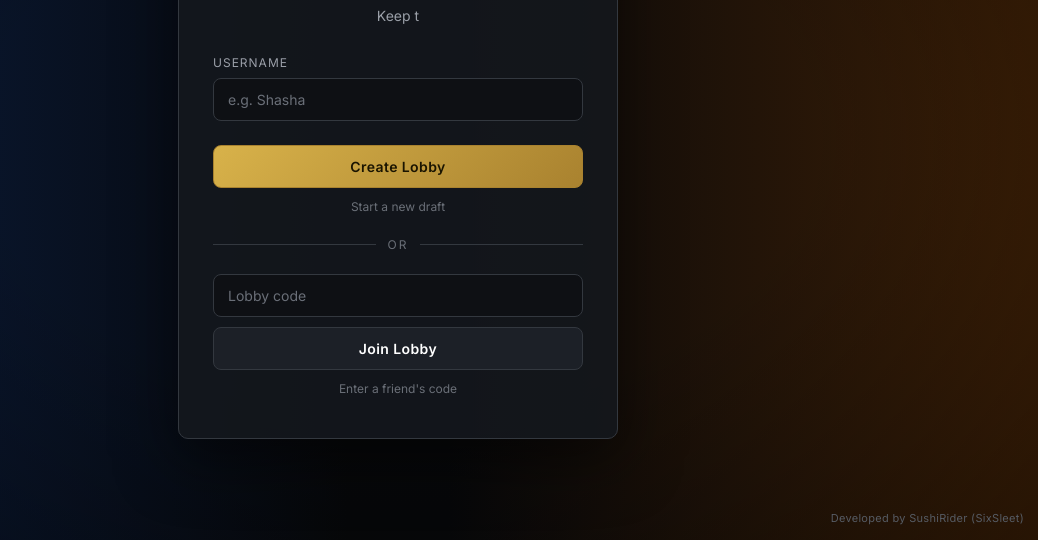
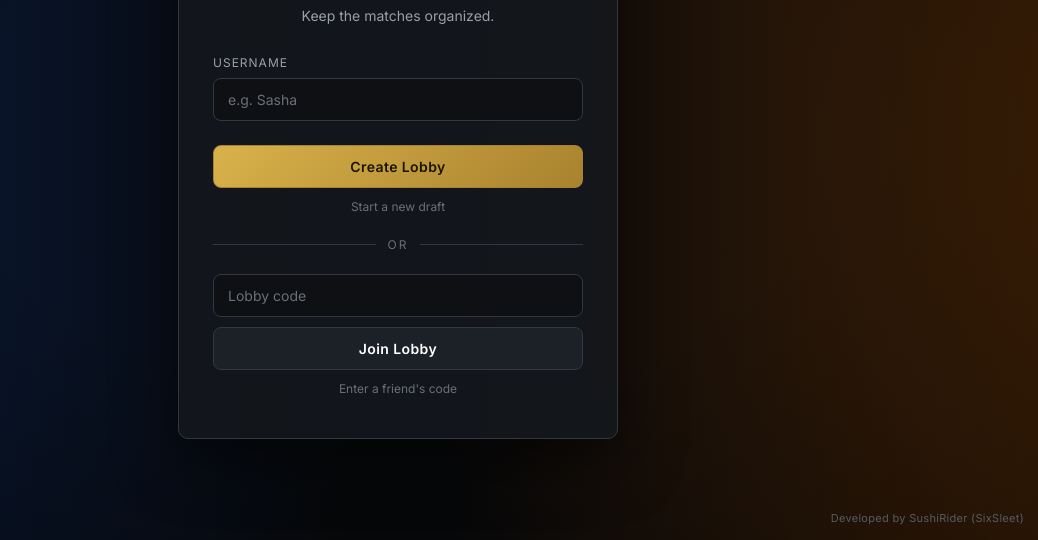
Before and after one commit to SixSleet/For-honor-draft-system, a website with bundled scripts: page index.html in a window 1280 px wide. Shown: the part 260-800 px from the top of the page, without its empty margins (242-1280 px from the left). Built offline with nearby package versions, Linux system fonts and the light colour scheme.

Commit message:
Update home screen tagline and name placeholder

```diff
--- a/index.html
+++ b/index.html
@@ -33,10 +33,10 @@
         <div class="homeCard fadeIn">
 
             <h1 class="heroTitle">⚔ For Honor Draft ⚔</h1>
-            <p class="tagline">Keep t</p>
+            <p class="tagline">Keep the matches organized.</p>
 
             <label class="fieldLabel" for="name">Username</label>
-            <input id="name" placeholder="e.g. Shasha">
+            <input id="name" placeholder="e.g. Sasha">
 
             <div class="homeActions">
 
```
